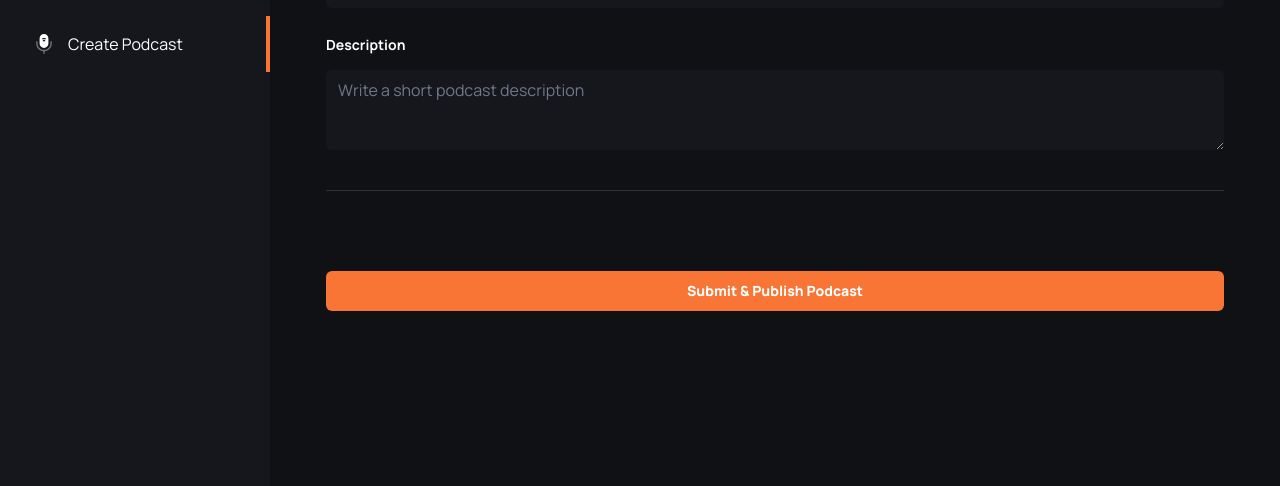
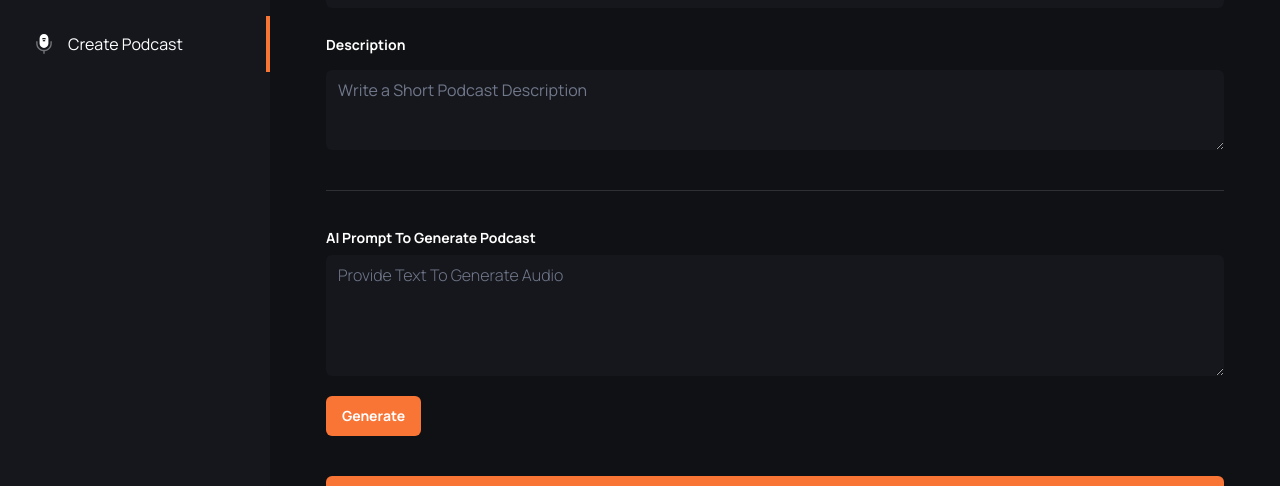
Before and after one commit to rohits2404/Podcast, a Next.js app: page /create-podcast in a window 1280 px wide. Shown: the part 276-762 px from the top of the page. Built offline with nearby package versions, Linux system fonts and the light colour scheme; no server answers.

Commit message:
07: Generate Podcast

```diff
--- /dev/null
+++ b/components/GeneratePodcast.tsx
@@ -0,0 +1,83 @@
+import { GeneratePodcastProps } from "@/types";
+import { Label } from "./ui/label";
+import { Textarea } from "./ui/textarea";
+import { Button } from "./ui/button";
+import { Loader } from "lucide-react";
+import { useState } from "react";
+import { toast } from "sonner";
+
+const useGeneratePodcast = ({
+    setAudio,
+    voiceType,
+    voicePrompt,
+    setAudioStorageId,
+}: GeneratePodcastProps) => {
+    const [isGenerating, setIsGenerating] = useState(false);
+
+    const generatePodcast = async () => {
+        setIsGenerating(true);
+        setAudio("");
+
+        if (!voicePrompt) {
+            toast.error("Please Provide a Voice Type To Generate a Podcast");
+            return setIsGenerating(false);
+        }
+
+        try {
+        } catch (error) {
+            console.log("Error Generating Podcast", error);
+            toast.error("Error Creating a Podcast");
+            setIsGenerating(false);
+        }
+    };
+
+    return { isGenerating, generatePodcast };
+};
+
+export const GeneratePodcast = (props: GeneratePodcastProps) => {
+    const { isGenerating, generatePodcast } = useGeneratePodcast(props);
+
+    return (
+        <div>
+            <div className="flex flex-col gap-2.5">
+                <Label className="text-16 font-bold text-white-1">
+                    AI Prompt To Generate Podcast
+                </Label>
+                <Textarea
+                    className="input-class font-light focus-visible:ring-offset-orange-1"
+                    placeholder="Provide Text To Generate Audio"
+                    rows={5}
+                    value={props.voicePrompt}
+                    onChange={(e) => props.setVoicePrompt(e.target.value)}
+                />
+            </div>
+            <div className="mt-5 w-full max-w-50">
+                <Button
+                    type="submit"
+                    className="text-16 bg-orange-1 py-4 font-bold text-white-1"
+                    onClick={generatePodcast}
+                >
+                    {isGenerating ? (
+                        <>
+                            Generating
+                            <Loader size={20} className="animate-spin ml-2" />
+                        </>
+                    ) : (
+                        "Generate"
+                    )}
+                </Button>
+            </div>
+            {props.audio && (
+                <audio
+                    controls
+                    src={props.audio}
+                    autoPlay
+                    className="mt-5"
+                    onLoadedMetadata={(e) =>
+                        props.setAudioDuration(e.currentTarget.duration)
+                    }
+                />
+            )}
+        </div>
+    );
+};
--- a/features/create-podcast/form.tsx
+++ b/features/create-podcast/form.tsx
@@ -1,5 +1,6 @@
 "use client";
 
+import { GeneratePodcast } from "@/components/GeneratePodcast";
 import { Button } from "@/components/ui/button";
 import {
     Form,
@@ -146,7 +147,7 @@
                                     <FormControl>
                                         <Textarea
                                             className="input-class focus-visible:ring-offset-orange-1"
-                                            placeholder="Write a short podcast description"
+                                            placeholder="Write a Short Podcast Description"
                                             {...field}
                                         />
                                     </FormControl>
@@ -156,6 +157,15 @@
                         />
                     </div>
                     <div className="flex flex-col pt-10">
+                        <GeneratePodcast
+                            setAudioStorageId={setAudioStorageId}
+                            setAudio={setAudioUrl}
+                            voiceType={voiceType!}
+                            audio={audioUrl}
+                            voicePrompt={voicePrompt}
+                            setVoicePrompt={setVoicePrompt}
+                            setAudioDuration={setAudioDuration}
+                        />
                         <div className="mt-10 w-full">
                             <Button
                                 type="submit"
--- /dev/null
+++ b/types/index.ts
@@ -0,0 +1,129 @@
+/* eslint-disable no-unused-vars */
+
+import { Dispatch, SetStateAction } from "react";
+
+import { Id } from "@/convex/_generated/dataModel";
+
+export interface EmptyStateProps {
+    title: string;
+    search?: boolean;
+    buttonText?: string;
+    buttonLink?: string;
+}
+
+export interface TopPodcastersProps {
+    _id: Id<"users">;
+    _creationTime: number;
+    email: string;
+    imageUrl: string;
+    clerkId: string;
+    name: string;
+    podcast: {
+        podcastTitle: string;
+        podcastId: Id<"podcasts">;
+    }[];
+    totalPodcasts: number;
+}
+
+export interface PodcastProps {
+    _id: Id<"podcasts">;
+    _creationTime: number;
+    audioStorageId: Id<"_storage"> | null;
+    user: Id<"users">;
+    podcastTitle: string;
+    podcastDescription: string;
+    audioUrl: string | null;
+    imageUrl: string | null;
+    imageStorageId: Id<"_storage"> | null;
+    author: string;
+    authorId: string;
+    authorImageUrl: string;
+    voicePrompt: string;
+    imagePrompt: string | null;
+    voiceType: string;
+    audioDuration: number;
+    views: number;
+}
+
+export interface ProfilePodcastProps {
+    podcasts: PodcastProps[];
+    listeners: number;
+}
+
+export interface GeneratePodcastProps {
+    voiceType: string;
+    setAudio: Dispatch<SetStateAction<string>>;
+    audio: string;
+    setAudioStorageId: Dispatch<SetStateAction<Id<"_storage"> | null>>;
+    voicePrompt: string;
+    setVoicePrompt: Dispatch<SetStateAction<string>>;
+    setAudioDuration: Dispatch<SetStateAction<number>>;
+}
+
+export interface GenerateThumbnailProps {
+    setImage: Dispatch<SetStateAction<string>>;
+    setImageStorageId: Dispatch<SetStateAction<Id<"_storage"> | null>>;
+    image: string;
+    imagePrompt: string;
+    setImagePrompt: Dispatch<SetStateAction<string>>;
+}
+
+export interface LatestPodcastCardProps {
+    imgUrl: string;
+    title: string;
+    duration: string;
+    index: number;
+    audioUrl: string;
+    author: string;
+    views: number;
+    podcastId: Id<"podcasts">;
+}
+
+export interface PodcastDetailPlayerProps {
+    audioUrl: string;
+    podcastTitle: string;
+    author: string;
+    isOwner: boolean;
+    imageUrl: string;
+    podcastId: Id<"podcasts">;
+    imageStorageId: Id<"_storage">;
+    audioStorageId: Id<"_storage">;
+    authorImageUrl: string;
+    authorId: string;
+}
+
+export interface AudioProps {
+    title: string;
+    audioUrl: string;
+    author: string;
+    imageUrl: string;
+    podcastId: string;
+}
+
+export interface AudioContextType {
+    audio: AudioProps | undefined;
+    setAudio: React.Dispatch<React.SetStateAction<AudioProps | undefined>>;
+}
+
+export interface PodcastCardProps {
+    imgUrl: string;
+    title: string;
+    description: string;
+    podcastId: Id<"podcasts">;
+}
+
+export interface CarouselProps {
+    fansLikeDetail: TopPodcastersProps[];
+}
+
+export interface ProfileCardProps {
+    podcastData: ProfilePodcastProps;
+    imageUrl: string;
+    userFirstName: string;
+}
+
+export type UseDotButtonType = {
+    selectedIndex: number;
+    scrollSnaps: number[];
+    onDotButtonClick: (index: number) => void;
+};
```
